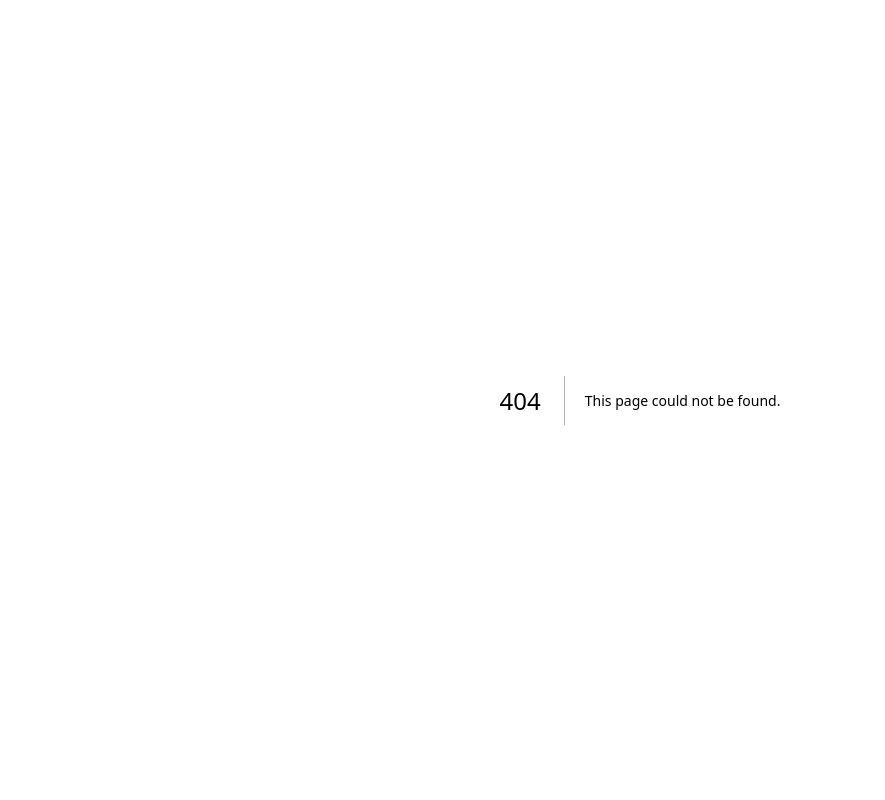
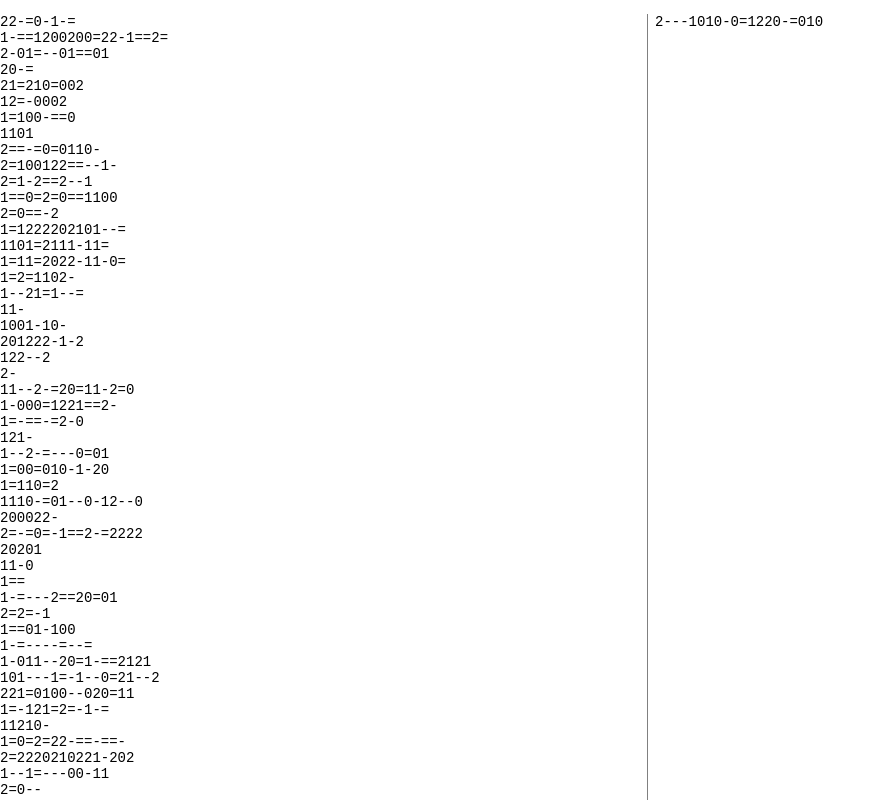
Before and after one commit to d-lukashevich/aoc, a Next.js app: page /days/25 in a window 1280 px wide. Before the commit this address had no page. Shown: the top 800 px of the page, without its empty margins (0-885 px from the left). Built offline with nearby package versions, Linux system fonts and the light colour scheme.

Commit message:
2022 - 25 (quite inelegant)

```diff
--- /dev/null
+++ b/pages/days/25.tsx
@@ -0,0 +1,64 @@
+import { PuzzleRenderer } from 'components/PuzzleRenderer';
+import { Layout } from 'components/Layout';
+
+const getData = (raw: string): string[] => {
+  return raw.split('\n');
+};
+
+const Chars: Record<string, number> = {
+  '=': -2,
+  '-': -1,
+  0: 0,
+  1: 1,
+  2: 2,
+};
+const Nums: Record<number, string> = {
+  '-2': '=',
+  '-1': '-',
+  0: '0',
+  1: '1',
+  2: '2',
+};
+
+const decode = (str: string) => {
+  let result = 0;
+  const len = str.length - 1;
+  for (let i = 0; i <= len; i++) {
+    result += Chars[str[i]] * Math.pow(5, len - i);
+  }
+  return result;
+};
+
+const brs = new Array(25).fill(0).reduce((acc: number[], _, i) => {
+  acc.push(2 * Math.pow(5, i) + (acc[i - 1] || 0));
+  return acc;
+}, []);
+
+const nums = [-2, -1, 0, 1, 2];
+const encode = (num: number) => {
+  let result = '';
+  let power = brs.findIndex((br) => br >= num);
+  while (power >= 0) {
+    const index = nums.findIndex(
+      (candidate) => Math.abs(num - candidate * Math.pow(5, power)) <= (brs[power - 1] || 0)
+    );
+    num -= nums[index] * Math.pow(5, power);
+    result = `${result}${Nums[nums[index]]}`;
+    power--;
+  }
+
+  return result;
+};
+
+const solveFirst = (raw: string) => {
+  const data = getData(raw);
+  return encode(data.map(decode).reduce((acc, num) => acc + num));
+};
+
+export default function Day() {
+  return (
+    <Layout>
+      <PuzzleRenderer day={25} func={solveFirst} first={solveFirst} second={solveFirst} />
+    </Layout>
+  );
+}
```
Also changed, not shown: public/inputs/25.txt (added).
